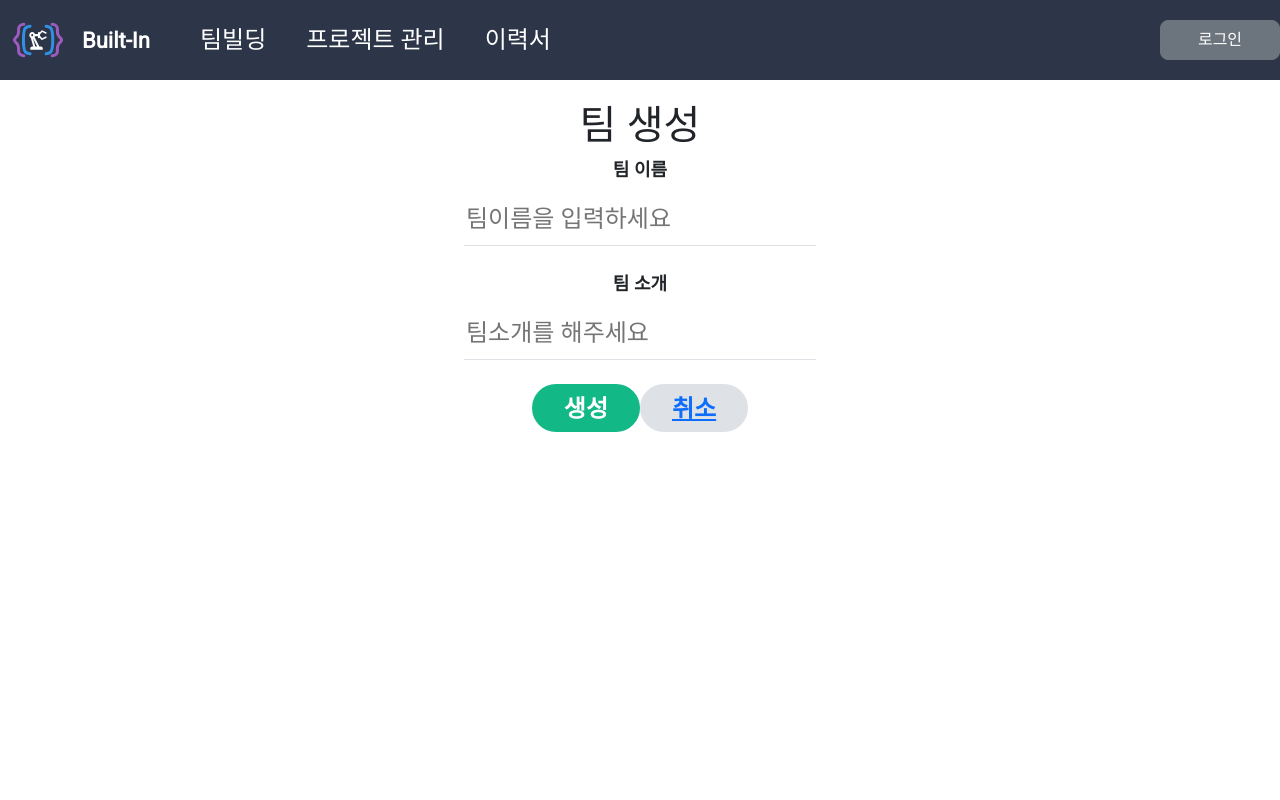
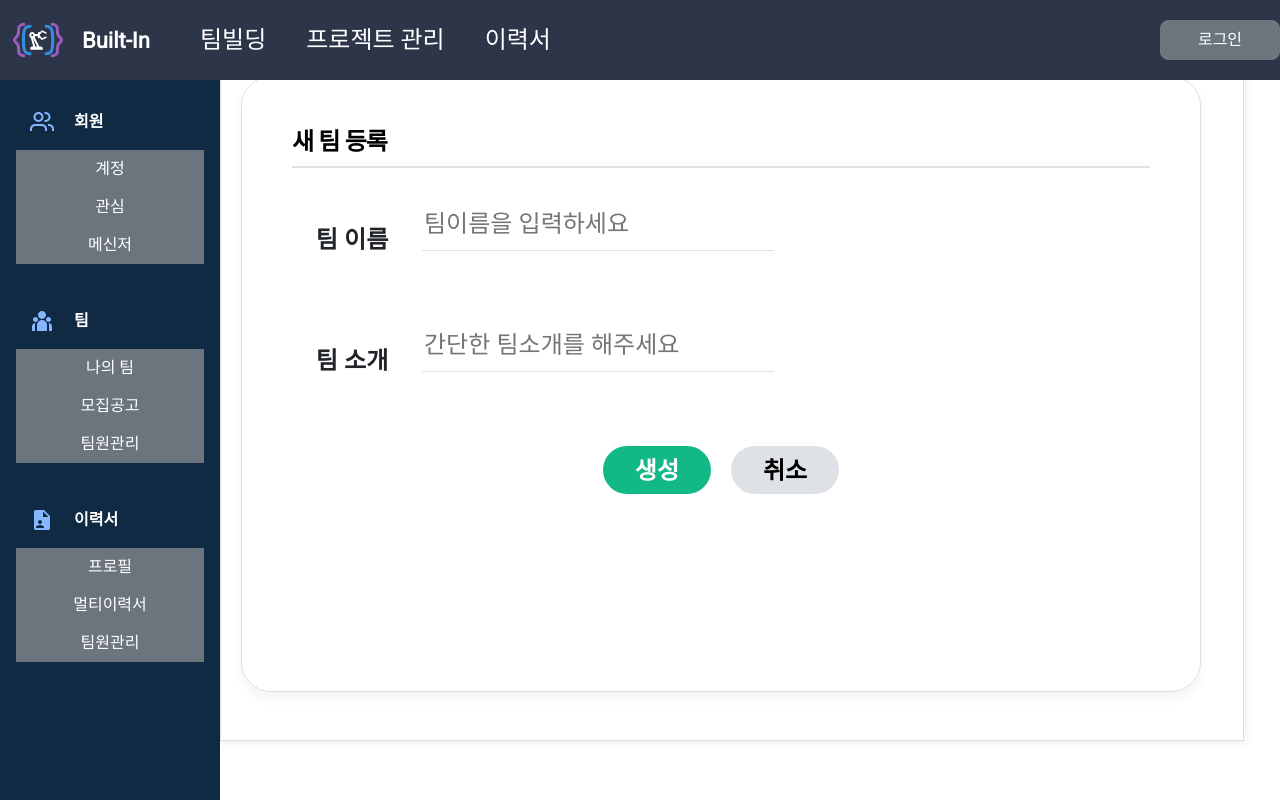
Before and after one commit to HOT6MAN/built-in-frontend, a Vue app: page /teams/register in a window 1280 px wide. Built offline with nearby package versions, Linux system fonts and the light colour scheme; a web font is replaced by a local one.

Commit message:
Add: 로그인, 마이팀 css

```diff
--- a/src/components/team/TeamCard.vue
+++ b/src/components/team/TeamCard.vue
@@ -10,8 +10,8 @@ defineProps({
 </script>
 
 <template>
-    <router-link :to="{ name: 'myTeamDetail', params: { teamId: team.id } }" style="text-decoration: none; color: white" class="team-card-link">
-        <div class="card mb-3" style="max-width: 540px;">
+    <router-link :to="{ name: 'myTeamDetail', params: { teamId: team.id } }" style="text-decoration: none; color: inherit;" class="team-card-link">
+        <div class="card mb-1" style="max-width: 500px;">
             <div class="status">
                 <p class="status-text" v-if="team.status==='RECRUIT'">
                             <span class="badge badge-recruit">모집중</span>
@@ -21,13 +21,21 @@ defineProps({
                         </p>
             </div> <!-- Status Display -->
             <div class="row g-0">
-                <div class="col-md-4">
+                <!-- <div class="col-md-3">
                     <img src="https://via.placeholder.com/150" class="img-fluid rounded-start" alt="Team Image">
-                </div>
-                <div class="col-md-8">
+                </div> -->
+                <div class="col-md-10">
                     <div class="card-body">
-                        <h3 class="card-title">{{ team.name }}</h3>
-                        <p class="card-text">{{ team.content }}</p>
+                        <div class="sc-crHmcD fLCeMm">
+                            <label class="link-label">팀 이름 :</label>
+                            <h3 class="card-title">{{ team.name }}</h3>
+                        </div>
+                        <div class="sc-crHmcD fLCeMm ">
+                            <label class="link-label">팀 소개 :</label>
+                            <p class="card-text">{{ team.content }}</p>
+                        </div>
+
+
                         <div class="member-teams">
                             <div v-for="(item, index) in team.memberTeams" :key="index" class="member-item">
                                 <p class="card-text"><small class="text-body-secondary">{{ item.member.nickname }}</small></p>
@@ -41,6 +49,22 @@ defineProps({
 </template>
 
 <style scoped>
+.fLCeMm {
+    display: flex; /* Flexbox 사용 */
+    align-items: center; /* 세로 중앙 정렬 */
+    width: 100%; /* 전체 너비 사용 */
+
+}
+
+.fLCeMm label {
+    font-weight: bold;
+    font-size: 1.000rem;
+    color: var(--text1);
+    white-space: nowrap; /* label의 텍스트가 줄 바꿈되지 않도록 설정 */
+    width: 120px; /* label의 고정 너비 설정 */
+
+}
+
 .badge-recruit {
     background-color: green; /* Leader 배경 색상 */
     color: #fff; /* Leader 텍스트 색상 */
@@ -69,6 +93,8 @@ defineProps({
     border-radius: 10px;
     box-shadow: 0 4px 8px rgba(0, 0, 0, 0.1);
     transition: box-shadow 0.3s, transform 0.3s;
+    overflow: hidden;
+
 }
 
 .card:hover {
@@ -89,7 +115,7 @@ defineProps({
     font-size: 1.5rem;
     font-weight: bold;
     margin: 0;
-    color: #007BFF;
+    color: #555;
 }
 
 .card-text {
@@ -112,5 +138,10 @@ defineProps({
     white-space: nowrap;
     overflow: hidden;
     text-overflow: ellipsis;
+    margin-top: 12px;
+}
+
+.team-card-link{
+    width: 100px;
 }
 </style>
--- a/src/components/team/TeamMemberCard.vue
+++ b/src/components/team/TeamMemberCard.vue
@@ -11,14 +11,14 @@ defineProps({
     <div class="card mb-3" style="max-width: 540px;">
         <div class="row g-0">
             <div class="col-md-4">
-                <img src="" class="img-fluid rounded-start" alt="Team Member">
+                <img src="https://via.placeholder.com/150" class="img-fluid rounded-start" alt="Team Member">
             </div>
             <div class="col-md-8">
                 <div class="card-body">
                     <div class="name-container">
                         <h3 class="card-title">{{ member.member.name }}</h3>
                         <p class="card-text" v-if="member.leader">
-                            <span class="badge badge-leader">Leader</span>
+                            <span class="badge badge-leader">팀장</span>
                         </p>
                     </div>
                     <div class="info-container">
--- a/src/stores/authStore.js
+++ b/src/stores/authStore.js
@@ -126,6 +126,7 @@ export const useAuthStore = defineStore('auth', () => {
       email,
       (response) =>{
         console.log(response.data);
+        return response.data;
       },
       (error)=>{
         console.error('Error:', error);
--- a/src/views/login/RegisterView.vue
+++ b/src/views/login/RegisterView.vue
@@ -100,7 +100,10 @@ function signUp(){
 
 
             <button class="fLtQtN" color="teal" @click="signUp">가입</button>
-            <button class="cOBVPj">취소</button>
+            <button class="cOBVPj">
+                <router-link :to="{name:'home'}"
+                        style="text-decoration: none; color: black">취소</router-link>
+            </button>
 
         </div>
 
--- a/src/views/team/MyTeamDetailView.vue
+++ b/src/views/team/MyTeamDetailView.vue
@@ -77,37 +77,42 @@ const changeStatus = async () =>{
         <MemberSidebar class="sidebar" />
         <div class="team-info">
             <div class="team-header">
-                <h1 class="team-name">{{ team.name }}</h1>
-                <p class="team-description">{{ team.content }}</p>
+                <div class="sc-crHmcD fLCeMm">
+                    <label class="link-label">팀 이름 :</label>
+                    <h2 class="fw-bold ">{{ team.name }}</h2>
+                </div>
+                <div class="sc-crHmcD fLCeMm ">
+                    <label class="link-label">팀 소개 :</label>
+                    <p >{{ team.content }}</p>
+                </div>
 
 
-
-                <div class="team-links">
+                <div class="team-links ">
                     <div class="link-row">
                         <div class="link-group">
-                            <label class="link-label">Jira URL:</label>
+                            <label class="link-label">Jira URL :</label>
                             <input
                                 type="text"
                                 v-model="newJiraUrl"
                                 :disabled="!editingJiraUrl"
                                 class="link-input"
-                                placeholder="Enter Jira URL"
+                                placeholder="Jira URL을 등록해주세요"
                             />
                             <button @click="toggleEditJiraUrl" class="link-button">
-                                {{ editingJiraUrl ? 'Save' : 'Edit' }}
+                                {{ editingJiraUrl ? '저장' : '수정' }}
                             </button>
                         </div>
                         <div class="link-group">
-                            <label class="link-label">Git URL:</label>
+                            <label class="link-label">Git URL :</label>
                             <input
                                 type="text"
                                 v-model="newGitUrl"
                                 :disabled="!editingGitUrl"
                                 class="link-input"
-                                placeholder="Enter Git URL"
+                                placeholder="Git URL을 등록해주세요"
                             />
                             <button @click="toggleEditGitUrl" class="link-button">
-                                {{ editingGitUrl ? 'Save' : 'Edit' }}
+                                {{ editingGitUrl ? '저장' : '수정' }}
                             </button>
                         </div>
                     </div>
@@ -141,6 +146,24 @@ const changeStatus = async () =>{
 </template>
 
 <style scoped>
+
+.fLCeMm {
+    display: flex; /* Flexbox 사용 */
+    align-items: center; /* 세로 중앙 정렬 */
+    gap: 30px; /* label과 input 간의 간격 설정 */
+    width: 100%; /* 전체 너비 사용 */
+
+}
+
+.fLCeMm label {
+    font-weight: bold;
+    font-size: 1.050rem;
+    color: var(--text1);
+    white-space: nowrap; /* label의 텍스트가 줄 바꿈되지 않도록 설정 */
+    width: 120px; /* label의 고정 너비 설정 */
+
+}
+
 .badge-recruit {
     background-color: green; /* Leader 배경 색상 */
     color: #fff; /* Leader 텍스트 색상 */
@@ -169,23 +192,22 @@ const changeStatus = async () =>{
 
 .container {
     display: flex;
-        padding-top: 120px;
+    padding-top: 75px;
     padding-left: 20px;
     border: 1px solid #ddd;
     box-shadow: 0 0 10px rgba(0, 0, 0, 0.1);
-    }
-    .sidebar {
-    width: 200px;
-    padding: 20px;
-    border-right: 1px solid #ddd;
-    margin-right: 20px;
-    background-color: #f9f9f9; /* 사이드바 배경색을 설정했습니다 */
-    border-radius: 8px; /* 사이드바에 둥근 모서리를 추가했습니다 */
+    height: 100%; /* 컨테이너의 높이를 100%로 설정 */
+    margin-left: 220px;
+    width: 80%;
   }
 
+
 .team-header {
-    border-bottom: 2px solid #007BFF; /* 팀 이름 아래에 파란색 경계선 추가 */
+    border-bottom: 2px solid #DEE2E6; /* 팀 이름 아래에 파란색 경계선 추가 */
     padding-bottom: 10px;
+    display: flex; /* jlNcEk 요소들을 flexbox로 설정 */
+    flex-direction: column;
+    gap: 15px; /* jlNcEk 내 요소 간의 간격 설정 */
 }
 
 .team-name {
@@ -210,6 +232,7 @@ const changeStatus = async () =>{
     display: flex;
     flex-direction: column;
     gap: 20px; /* 팀 이름과 소개, 상세 정보 사이에 여백을 추가했습니다 */
+    margin-top: 15px;
 }
 
 h1 {
@@ -223,6 +246,10 @@ p {
     color: #666; /* 소개 글 색상을 설정했습니다 */
     margin: 0;
     line-height: 1.6; /* 소개 글의 줄 간격을 설정했습니다 */
+}
+
+button{
+    margin:-3px
 }
 
 .team-links {
@@ -254,6 +281,7 @@ p {
     border: 1px solid #ccc;
     border-radius: 4px;
     flex: 1;
+    margin-left: 25px;
 }
 
 .link-input:disabled {
@@ -265,14 +293,15 @@ p {
     padding: 8px 12px;
     border: none;
     border-radius: 4px;
-    background-color: #007BFF;
+    background-color: #12B886;
     color: #fff;
     cursor: pointer;
     font-size: 0.9rem;
+
 }
 
 .link-button:hover {
-    background-color: #0056b3;
+    background-color: #0f926b;;
 }
 
 .status-group {
@@ -304,13 +333,13 @@ p {
     gap: 10px; /* 팀 구성원 사이에 여백을 추가했습니다 */
 }
 
-.team-members > div {
+/* .team-members > div {
     border: 1px solid #ddd;
     border-radius: 8px;
-    padding: 10px;
+    padding: 20px;
     background-color: #fff;
     box-shadow: 0 0 5px rgba(0, 0, 0, 0.1);
-}
+} */
 
 .web-rtc {
     width: 35%;
@@ -319,6 +348,7 @@ p {
     padding: 10px;
     background-color: #fff;
     box-shadow: 0 0 5px rgba(0, 0, 0, 0.1);
+    height: 500px;
 }
 
 
--- a/src/views/team/MyTeamRegisterView.vue
+++ b/src/views/team/MyTeamRegisterView.vue
@@ -1,4 +1,5 @@
 <script setup>
+import MemberSidebar from '@/components/member/MemberSidebar.vue';
 import { ref, onMounted } from 'vue';
 import { useRoute } from 'vue-router';
 import { useTeamStore } from '@/stores/teamStore';
@@ -34,15 +35,19 @@ function create(){
 </script>
 
 <template>
+    <div class="container">
+        <MemberSidebar class="sidebar" />
+        <div class="pxp-dashboard-content-details mb-5">
             <div class="fYreJO">
-        <h1>팀 생성</h1>
+                <h2 class="mb-3 fw-bold">새 팀 등록</h2>
+
                 <div class="contents">
                     <div class="jlNcEk">
                         <div class="sc-crHmcD fLCeMm">
-                    <label>팀 이름</label>
+                            <label for="teamName">팀 이름</label>
                             <div class="group">
                                 <div class="input-wrapper">
-                            <input name="displayName" v-model="team.name" placeholder="팀이름을 입력하세요" size="20">
+                                    <input id="teamName" name="displayName" v-model="team.name" placeholder="팀이름을 입력하세요" size="20">
                                 </div>
                                 <div class="width-maker">팀 이름을 입력하세요</div>
                             </div>
@@ -51,19 +56,22 @@ function create(){
 
                     <div class="jlNcEk">
                         <div class="sc-crHmcD fLCeMm">
-                    <label>팀 소개</label>
+                            <label for="teamContent">팀 소개</label>
                             <div class="group">
                                 <div class="input-wrapper">
-                            <input name="displayName"  v-model="team.content" placeholder="팀소개를 해주세요" size="20">
+                                    <input id="teamContent" name="displayName"  v-model="team.content" placeholder="간단한 팀소개를 해주세요" size="20">
                                 </div>
-                        <div class="width-maker">팀 소개를 입력하세요</div>
+                                <div class="width-maker">간단한 팀 소개를 입력하세요</div>
                             </div>
                         </div>
                     </div>
 
 
+                    <div class="button-group">
                     <button class="fLtQtN" color="teal" @click="create">생성</button>
-            <button class="cOBVPj"><router-link :to="{name:'myteam'}">취소</router-link></button>
+                    <button class="cOBVPj"><router-link :to="{name:'myteam'}"
+                        style="text-decoration: none; color: black">취소</router-link></button>
+                </div>
 
                 </div>
 
@@ -71,9 +79,57 @@ function create(){
 
 
             </div>
+
+        </div>
+
+    </div>
 </template>
 
 <style scoped>
+.mb-3 {
+    margin-bottom: 1rem !important;
+}
+.fw-bold {
+    font-weight: 700 !important;
+}
+.pxp-dashboard-content-details h2 {
+    /* font-size: 24px; */
+    font-size: 22px;
+    font-weight: 600;
+    margin-bottom: 30px;
+    letter-spacing: -1px;
+
+}
+
+.pxp-dashboard-content-details {
+    background-color: #fff;
+    border-radius: 30px;
+    margin-right: 30px;
+    background-color: transparent;
+    border: 1px solid #dedede;
+    box-shadow: 0px 6px 12px rgba(0, 0, 0, 0.05);
+    padding: 60px;
+    padding: 30px;
+    min-height: calc(100vh - 184px);
+    width: 100%;
+}
+.mb-5 {
+    margin-bottom: 3rem !important;
+}
+
+
+
+.container {
+    display: flex;
+    padding-top: 75px;
+    padding-left: 20px;
+    border: 1px solid #ddd;
+    box-shadow: 0 0 10px rgba(0, 0, 0, 0.1);
+    height: 100%; /* 컨테이너의 높이를 100%로 설정 */
+    margin-left: 220px;
+    width: 80%;
+  }
+
 /* margin-top을 줘 네비게이션 바가 하단 요소를 잡아먹지 않도록 합니다. */
 .signUp {
     margin-top : 100px;
@@ -112,11 +168,33 @@ function create(){
 }
 
 
+/* 제목이 왼쪽 상단에 위치하도록 설정 */
 .fYreJO {
-    width: 768px;
-    margin: 100px auto 0px;
-    line-height: 1.5;
+    width: 100%;
+    height: 100%;
+    margin: 0 auto;/* 중앙 정렬과 상단 마진 설정 */
+    padding: 20px; /* 전체 콘텐츠의 여백 설정 */
+    position: relative; /* 제목과 경계선의 위치 조정을 위한 설정 */
+    background-color: #fff; /* 배경 색상 설정 */
+    border-radius: 10px; /* 배경의 둥근 모서리 설정 */
+    /* box-shadow: 0 4px 8px rgba(0, 0, 0, 0.1); 그림자 추가 */
+    display: flex;
+    flex-direction: column; /* 자식 요소들을 수직 방향으로 배치 */
+    gap: 20px; /* 제목과 다른 요소들 간의 간격 설정 */
 }
+
+/* 제목 스타일링 */
+.fYreJO h2 {
+    margin: 0; /* 제목의 마진 제거 */
+    font-size: 24px; /* 제목의 글꼴 크기 설정 */
+    font-weight: 600; /* 제목의 글꼴 두께 설정 */
+    color: #000; /* 제목의 글꼴 색상 설정 */
+    border-bottom: 2px solid #DEE2E6; /* 제목 아래 경계선 설정 */
+    padding-bottom: 10px; /* 제목과 경계선 사이의 간격 설정 */
+    text-align: left; /* 제목을 왼쪽으로 정렬 */
+}
+
+
 
 .fLCeMm .input-wrapper {
     padding-bottom: 0.5rem;
@@ -141,16 +219,28 @@ function create(){
 }
 
 .jINcEk {
-    margin-top: 3rem;
-    margin-bottom: 3rem;
+    display: flex; /* jlNcEk 요소들을 flexbox로 설정 */
+    flex-direction: column;
+    gap: 15px; /* jlNcEk 내 요소 간의 간격 설정 */
+    width: 100%; /* 전체 너비 사용 */
+    max-width: 600px; /* 최대 너비 설정 */
+}
+
+.fLCeMm {
+    display: flex; /* Flexbox 사용 */
+    align-items: center; /* 세로 중앙 정렬 */
+    gap: 10px; /* label과 input 간의 간격 설정 */
+    width: 100%; /* 전체 너비 사용 */
+
 }
 
 .fLCeMm label {
     font-weight: bold;
-    font-size: 1.125rem;
+    font-size: 1.500rem;
     color: var(--text1);
-    margin-bottom: 1rem;
-    transition: 0.125s ease-in;
+    white-space: nowrap; /* label의 텍스트가 줄 바꿈되지 않도록 설정 */
+    width: 120px; /* label의 고정 너비 설정 */
+
 }
 
 .fLCeMm label, .fLCeMm input {
@@ -171,6 +261,19 @@ function create(){
     transition: 0.125s ease-in;
 }
 
+/* contents 설정 */
+.contents {
+    flex: 1; /* contents 영역이 가능한 모든 공간을 차지하도록 설정 */
+    display: flex;
+    flex-direction: column;
+    gap: 50px; /* jlNcEk 요소 간의 간격 설정 */
+
+}
+.button-group {
+    display: flex; /* 버튼들을 수평으로 배치 */
+    gap: 20px; /* 버튼 간의 간격 설정 */
+    justify-content: center; /* 버튼을 수평 중앙에 배치 */
+}
 
 
 </style>
--- a/src/views/team/MyTeamView.vue
+++ b/src/views/team/MyTeamView.vue
@@ -42,8 +42,8 @@ onMounted(  async()=> {
 
 </script>
 <template>
+  <MemberSidebar />
   <div class="container">
-    <MemberSidebar class="sidebar" />
     <div class="content">
       <div class="header">
         <button class="create-button">
@@ -65,18 +65,15 @@ onMounted(  async()=> {
 <style scoped>
   .container {
     display: flex;
-    padding-top: 120px;
+    padding-top: 75px;
     padding-left: 20px;
     border: 1px solid #ddd;
     box-shadow: 0 0 10px rgba(0, 0, 0, 0.1);
+    height: 100%; /* 컨테이너의 높이를 100%로 설정 */
+    margin-left: 220px;
+    width: 80%;
   }
 
-  .sidebar {
-    width: 200px;
-    padding: 20px;
-    border-right: 1px solid #ddd;
-    margin-right: 20px;
-  }
 
   .content {
   flex-grow: 1;
@@ -84,6 +81,7 @@ onMounted(  async()=> {
   display: flex;
   flex-direction: column;
   gap: 20px;
+
 }
 
 .header {
@@ -92,18 +90,17 @@ onMounted(  async()=> {
 }
 
 .create-button {
-  padding: 10px 20px;
-  border: none;
-  border-radius: 8px;
-  background-color: #007BFF;
-  color: #fff;
-  font-size: 1rem;
-  cursor: pointer;
-  transition: background-color 0.3s;
+  padding: 8px 12px;
+    border: none;
+    border-radius: 4px;
+    background-color: #12B886;
+    color: #fff;
+    cursor: pointer;
+    font-size: 0.9rem;
 }
 
 .create-button:hover {
-  background-color: #0056b3;
+  background-color: #0f926b;;
 }
 
 .no-teams-message {
@@ -116,7 +113,8 @@ onMounted(  async()=> {
 .teams {
   display: flex;
   flex-wrap: wrap;
-  gap: 20px;
+  gap: 0px;
+  width: 100%;
 }
 
 .teams > div {
```
Also changed, not shown: src/components/login/LoginModal.vue (+89 -9 lines), 1 other file (tests, documents, lock files or other folders). Lines whose indentation alone changed are shown as unchanged.
